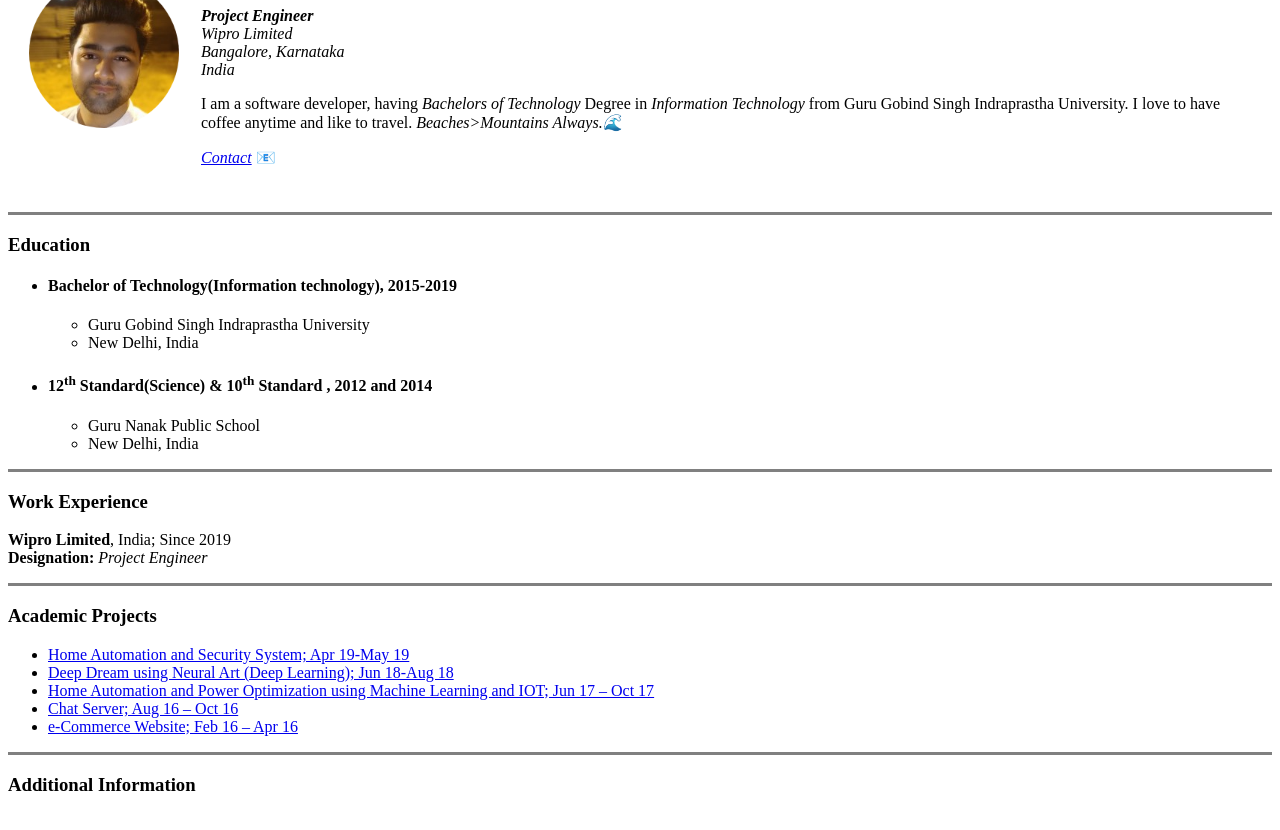
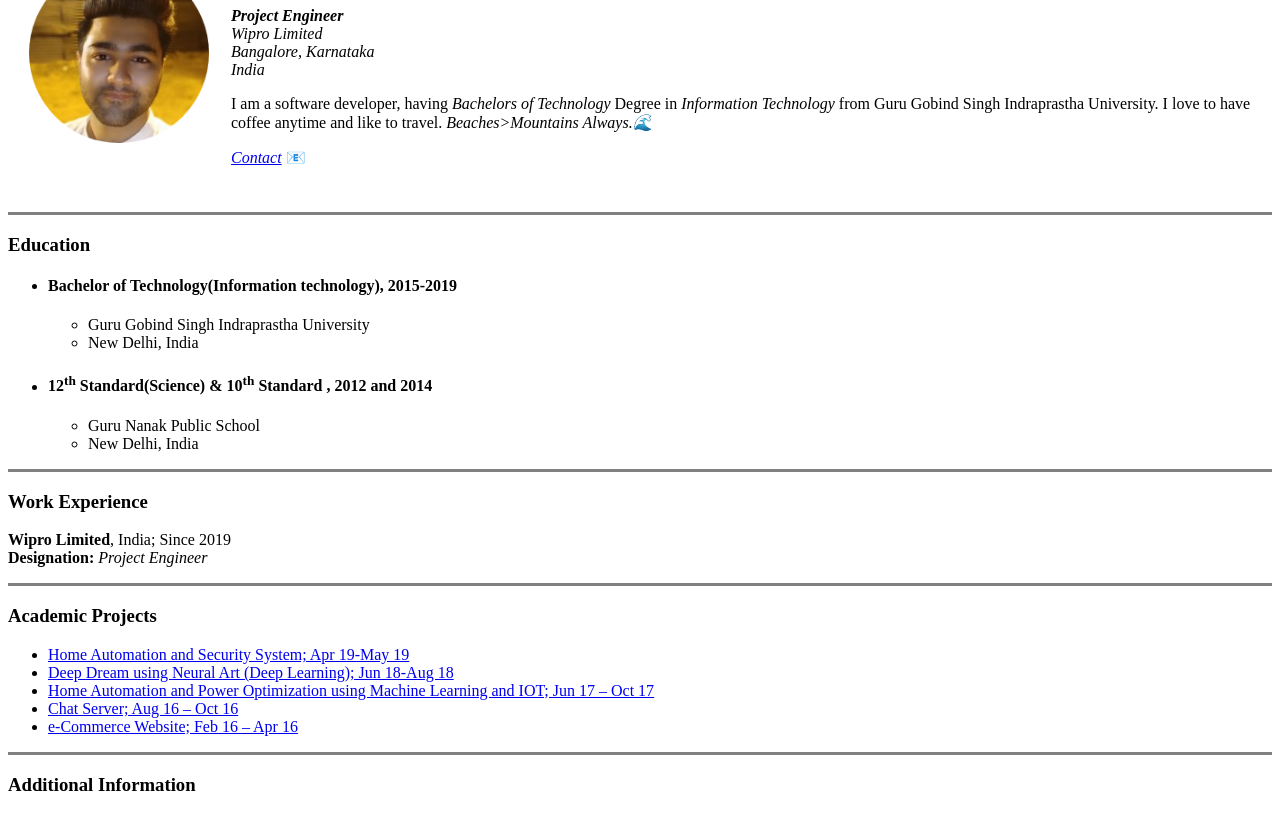
Before and after one commit to gunishkatar/Resume, a plain HTML site: page index.html in a window 1280 px wide. Shown: the part 102-932 px from the top of the page. Drawn offline with Linux system fonts and the light colour scheme.

Commit message:
Changed resolution of the picture from 150px*150px to 180px*180px

```diff
--- a/index.html
+++ b/index.html
@@ -12,8 +12,8 @@
           <img
             src="Images/Gunish.png"
             alt="Profile Picture"
-            height="150px"
-            width="150px"
+            height="180px"
+            width="180px"
           />
         </td>
         <td>
```
